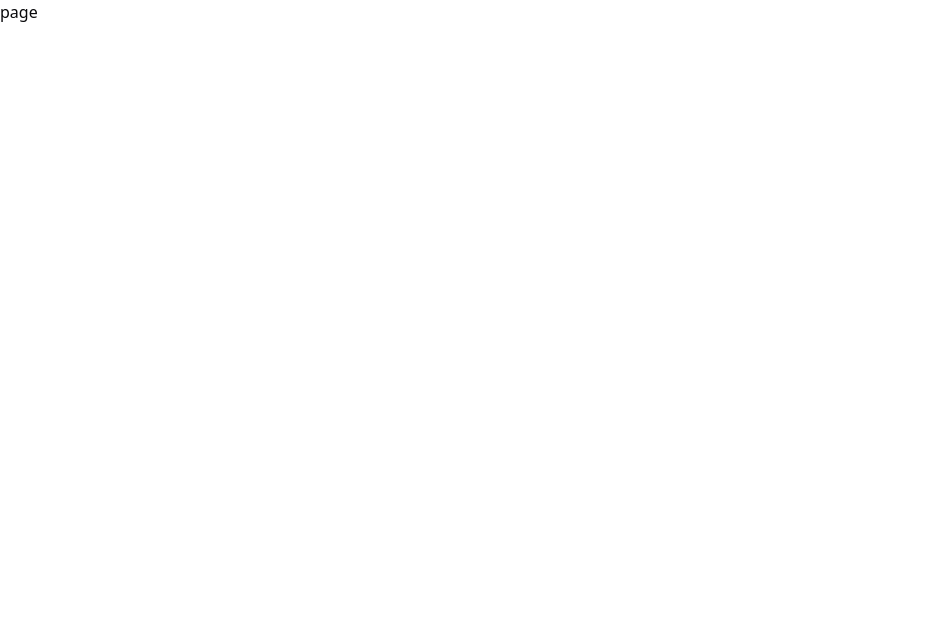
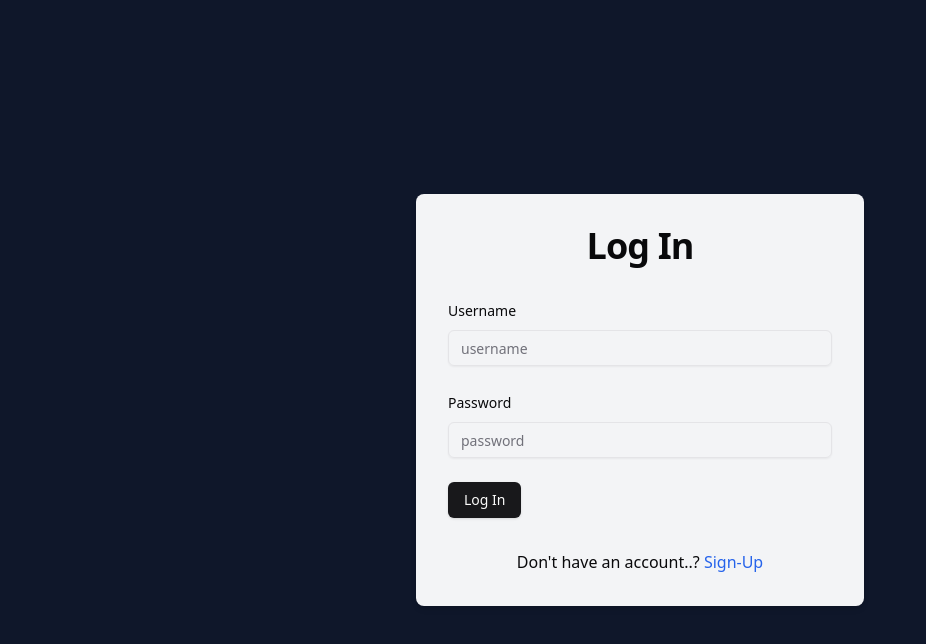
Before and after one commit to aryyan0701/authetication, a Next.js app: page /sign-in in a window 1280 px wide. Shown: the top 644 px of the page, without its empty margins (0-926 px from the left). Built offline with nearby package versions, Linux system fonts and the light colour scheme.

Commit message:
client-side compo changes

```diff
--- a/src/app/(auth)/sign-in/page.tsx
+++ b/src/app/(auth)/sign-in/page.tsx
@@ -1,11 +1,145 @@
 "use client";
 
-import React from 'react'
+import { zodResolver } from "@hookform/resolvers/zod";
+import { useForm } from "react-hook-form";
+import * as z from "zod";
+import Link from "next/link";
+import { useEffect, useState } from "react";
+import { useRouter } from "next/navigation";
+import { signInSchema } from "@/schemas/sigInSchema";
+import axios, { AxiosError } from "axios";
+import { ApiResponse } from "@/types/ApiResponse";
+import {
+  Form,
+  FormControl,
+  FormField,
+  FormItem,
+  FormLabel,
+  FormMessage,
+} from "@/components/ui/form";
+import { Input } from "@/components/ui/input";
+import { ClipLoader } from "react-spinners";
+import { Button } from "@/components/ui/button";
+import { useToast } from "@/hooks/use-toast";
 
-const page = () => {
+const Page = () => {
+  const [isSubmitting, setIsSubmitting] = useState(false);
+  const [isLoggedIn, setIsLoggedIn] = useState(false);
+  const router = useRouter();
+  const { toast } = useToast();
+
+  //zod implementation
+  const form = useForm<z.infer<typeof signInSchema>>({
+    resolver: zodResolver(signInSchema),
+    defaultValues: {
+      username: "",
+      password: "",
+    },
+  });
+
+  useEffect(() => {
+    if(isLoggedIn){
+      router.push('/dashboard')
+    }
+  },[isLoggedIn, router])
+
+  const onSubmit = async (data: z.infer<typeof signInSchema>) => {
+    setIsSubmitting(true);
+
+    try {
+      const response = await axios.post<ApiResponse>("/api/sign-in", data);
+
+      if (response.status === 200) {
+        toast({
+          title: "Success",
+          description: response.data.message,
+          variant: "default",
+          className: "bg-green-500 text-white",
+        });
+        setIsLoggedIn(true)
+        router.push("/dashboard");
+      } else {
+        toast({
+          title: "Sign-in Failed",
+          description: response.data.message,
+          variant: "destructive",
+        });
+      }
+
+    } catch (error) {
+      console.error("Error in sign-up user", error);
+      const axiosError = error as AxiosError<ApiResponse>;
+      const errorMessage = axiosError.response?.data.message ?? "Sign up failed";
+      toast({
+        title: "Sign-up Failed",
+        description: errorMessage,
+        variant: "destructive",
+      });
+    } finally {
+      setIsSubmitting(false);
+    }
+  };
+
+
+
   return (
-    <div>page</div>
-  )
-}
+    <div className="flex justify-center items-center min-h-screen bg-slate-900">
+      <div className="w-full max-w-md p-8 space-y-8 bg-gray-100 rounded-lg shadow-md">
+        <div className="text-center">
+          <h1 className="text-4xl font-extrabold tracking-tight lg:text-4xl mb-6">
+            Log In
+          </h1>
+        </div>
+        <Form {...form}>
+          <form onSubmit={form.handleSubmit(onSubmit)} className="space-y-6">
+            <FormField
+              name="username"
+              control={form.control}
+              render={({ field }) => (
+                <FormItem>
+                  <FormLabel>Username</FormLabel>
+                  <FormControl>
+                    <Input placeholder="username" {...field} />
+                  </FormControl>
+                  <FormMessage />
+                </FormItem>
+              )}
+            />
 
-export default page
+            <FormField
+              name="password"
+              control={form.control}
+              render={({ field }) => (
+                <FormItem>
+                  <FormLabel>Password</FormLabel>
+                  <FormControl>
+                    <Input type="password" placeholder="password" {...field} />
+                  </FormControl>
+                  <FormMessage />
+                </FormItem>
+              )}
+            />
+
+            <Button type="submit" disabled={isSubmitting}>
+              {isSubmitting ? (
+                <ClipLoader size={30} color="#fff" loading={true} />
+              ) : (
+                "Log In"
+              )}
+            </Button>
+          </form>
+        </Form>
+        <div className="text-center mt-4">
+          <p>
+            Don't have an account..?{" "}
+            <Link href="/sign-up" className="text-blue-600 hover:text-blue-800">
+              Sign-Up
+            </Link>
+          </p>
+        </div>
+      </div>
+    </div>
+  );
+};
+
+export default Page;
--- a/src/app/(auth)/sign-up/page.tsx
+++ b/src/app/(auth)/sign-up/page.tsx
@@ -21,7 +21,7 @@ import {
 import { Input } from "@/components/ui/input";
 import { ClipLoader } from "react-spinners";
 import { Button } from "@/components/ui/button";
-import { useToast } from "@/hooks/use-toast"
+import { useToast } from "@/hooks/use-toast";
 
 
 const page = () => {
@@ -80,7 +80,7 @@ const page = () => {
         variant: "default",
         className: "bg-green-500 text-white",
       });
-      router.replace("/dashboard");
+      // router.replace("/dashboard");
     } catch (error) {
       console.error("Error in sign up user", error);
       const axiosError = error as AxiosError<ApiResponse>;
@@ -181,9 +181,9 @@ const page = () => {
         </Form>
         <div className="text-center mt-4">
           <p>
-            Already a member..?{" "}
+            Already have an account..?{" "}
             <Link href="/sign-in" className="text-blue-600 hover:text-blue-800">
-              Sign In
+              Sign-In
             </Link>
           </p>
         </div>
--- a/src/schemas/sigInSchema.ts
+++ b/src/schemas/sigInSchema.ts
@@ -1,6 +1,6 @@
 import { z } from "zod";
 
 export const signInSchema = z.object({
-  identifier: z.string(),
+  username: z.string(),
   password: z.string(),
 });
```
Also changed, not shown: src/app/dashboard/page.tsx (renamed from src/app/(auth)/dashboard/page.tsx).
